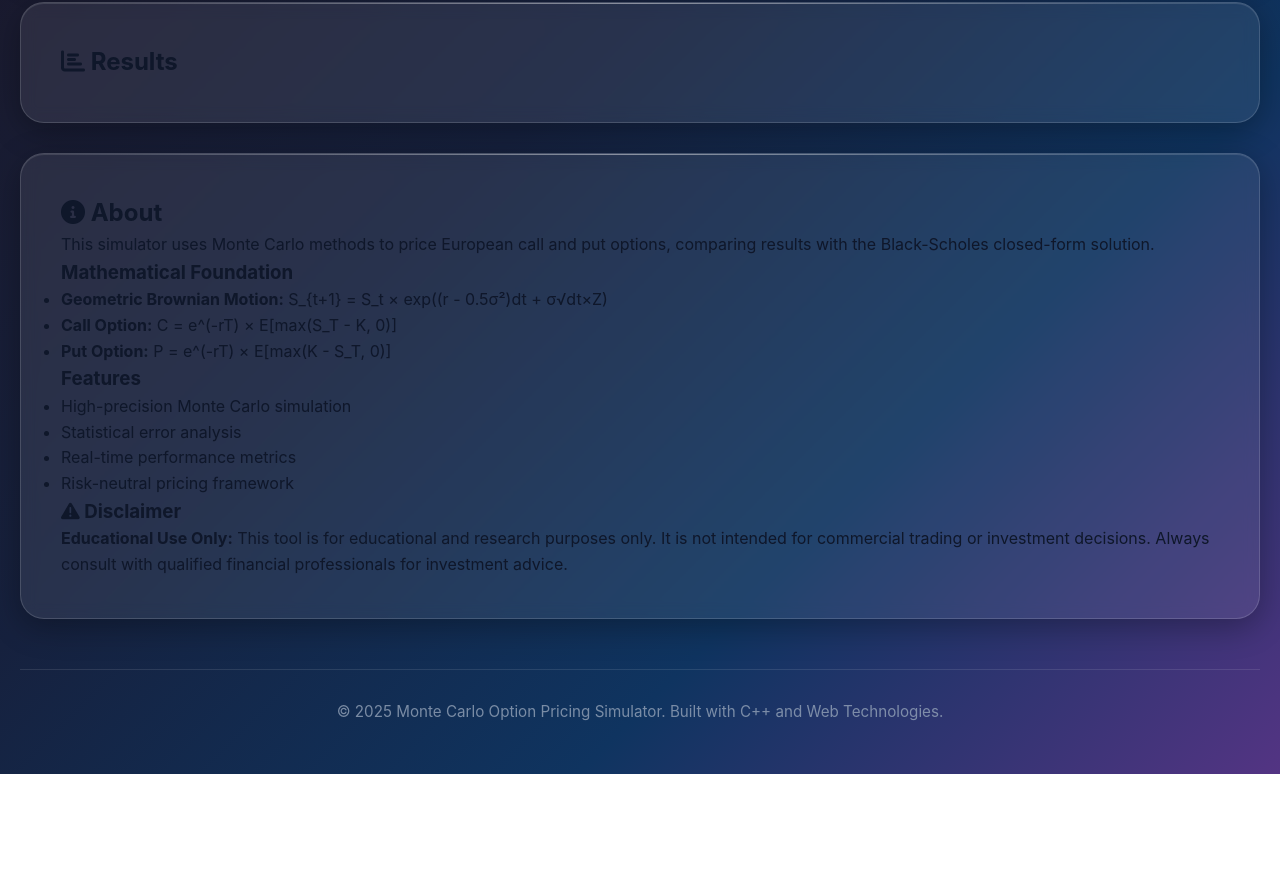
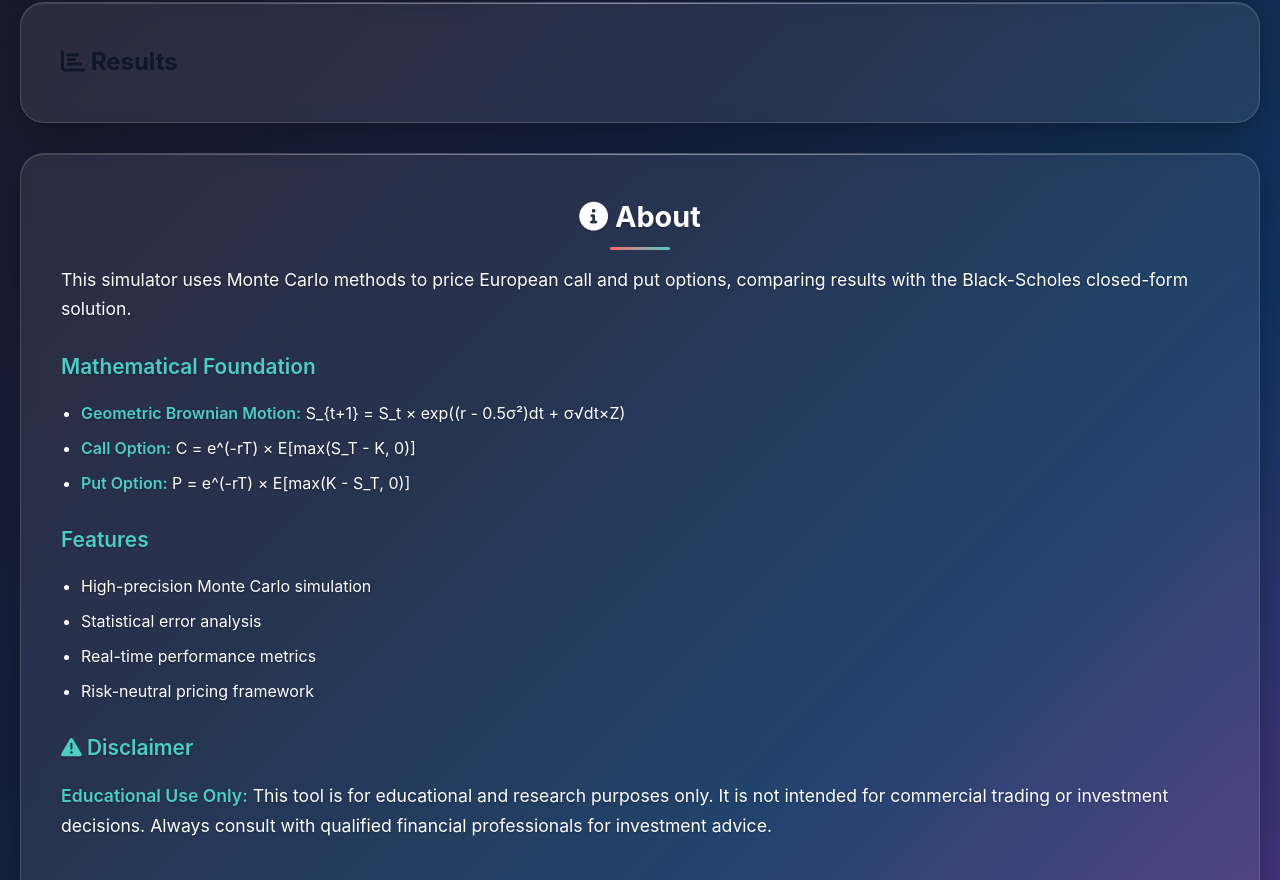
Before and after one commit to lldaryall/Monte-Carlo, a plain HTML site: page index.html in a window 1280 px wide. Shown: the part 756-1636 px from the top of the page. Before the commit the page ends 1530 px from the top, so only its background shows below. Drawn offline with Linux system fonts and the light colour scheme.

Commit message:
Fix remaining dark text in performance metrics and info sections
- Added missing CSS for .performance-metrics, .metrics-grid, .metric-item
- Added missing CSS for .info-section, .info-content
- Made all text in performance metrics bright white with text shadows
- Made all text in info section bright white with proper contrast
- Added accent colors for headings and strong text
- Fixed footer text color for better readability
- All text now has proper contrast against dark background

```diff
--- a/css/style.css
+++ b/css/style.css
@@ -351,15 +351,29 @@ input[type="number"]::placeholder {
 
 /* Performance Metrics */
 .performance-metrics {
-    display: grid;
-    grid-template-columns: repeat(auto-fit, minmax(200px, 1fr));
-    gap: 20px;
     margin-top: 30px;
     padding-top: 30px;
     border-top: 1px solid rgba(255, 255, 255, 0.1);
 }
 
-.metric {
+.performance-metrics h3 {
+    font-size: 1.4rem;
+    font-weight: 600;
+    margin-bottom: 20px;
+    color: #ffffff;
+    text-align: center;
+    text-transform: uppercase;
+    letter-spacing: 0.5px;
+    text-shadow: 0 1px 2px rgba(0, 0, 0, 0.3);
+}
+
+.metrics-grid {
+    display: grid;
+    grid-template-columns: repeat(auto-fit, minmax(200px, 1fr));
+    gap: 20px;
+}
+
+.metric-item {
     text-align: center;
     padding: 20px;
     background: rgba(255, 255, 255, 0.03);
@@ -367,7 +381,8 @@ input[type="number"]::placeholder {
     border: 1px solid rgba(255, 255, 255, 0.08);
 }
 
-.metric-label {
+.metric-item label {
+    display: block;
     font-size: 0.9rem;
     font-weight: 600;
     color: #e2e8f0;
@@ -377,7 +392,7 @@ input[type="number"]::placeholder {
     text-shadow: 0 1px 2px rgba(0, 0, 0, 0.3);
 }
 
-.metric-value {
+.metric-item .metric-value {
     font-size: 1.4rem;
     font-weight: 700;
     color: #ffffff;
@@ -476,18 +491,81 @@ input[type="number"]::placeholder {
     }
 }
 
+/* Info Section */
+.info-section {
+    margin-top: 30px;
+}
+
+.info-section h2 {
+    font-size: 1.8rem;
+    font-weight: 700;
+    margin-bottom: 25px;
+    color: #ffffff;
+    text-align: center;
+    position: relative;
+    text-shadow: 0 1px 2px rgba(0, 0, 0, 0.3);
+}
+
+.info-section h2::after {
+    content: '';
+    position: absolute;
+    bottom: -10px;
+    left: 50%;
+    transform: translateX(-50%);
+    width: 60px;
+    height: 3px;
+    background: linear-gradient(90deg, #ff6b6b, #4ecdc4);
+    border-radius: 2px;
+}
+
+.info-content {
+    color: #ffffff;
+    line-height: 1.7;
+}
+
+.info-content p {
+    font-size: 1.1rem;
+    margin-bottom: 20px;
+    text-shadow: 0 1px 2px rgba(0, 0, 0, 0.3);
+}
+
+.info-content h3 {
+    font-size: 1.3rem;
+    font-weight: 600;
+    margin: 25px 0 15px 0;
+    color: #4ecdc4;
+    text-shadow: 0 1px 2px rgba(0, 0, 0, 0.3);
+}
+
+.info-content ul {
+    margin-bottom: 20px;
+    padding-left: 20px;
+}
+
+.info-content li {
+    font-size: 1rem;
+    margin-bottom: 8px;
+    text-shadow: 0 1px 2px rgba(0, 0, 0, 0.3);
+}
+
+.info-content strong {
+    color: #4ecdc4;
+    font-weight: 600;
+}
+
 /* Footer */
 .footer {
     text-align: center;
     margin-top: 50px;
     padding: 30px 0;
-    color: #94a3b8;
+    color: #e2e8f0;
     border-top: 1px solid rgba(255, 255, 255, 0.1);
 }
 
 .footer p {
     font-size: 0.95rem;
     opacity: 0.8;
+    text-shadow: 0 1px 2px rgba(0, 0, 0, 0.3);
 }
 
 /* Utility Classes */
```
